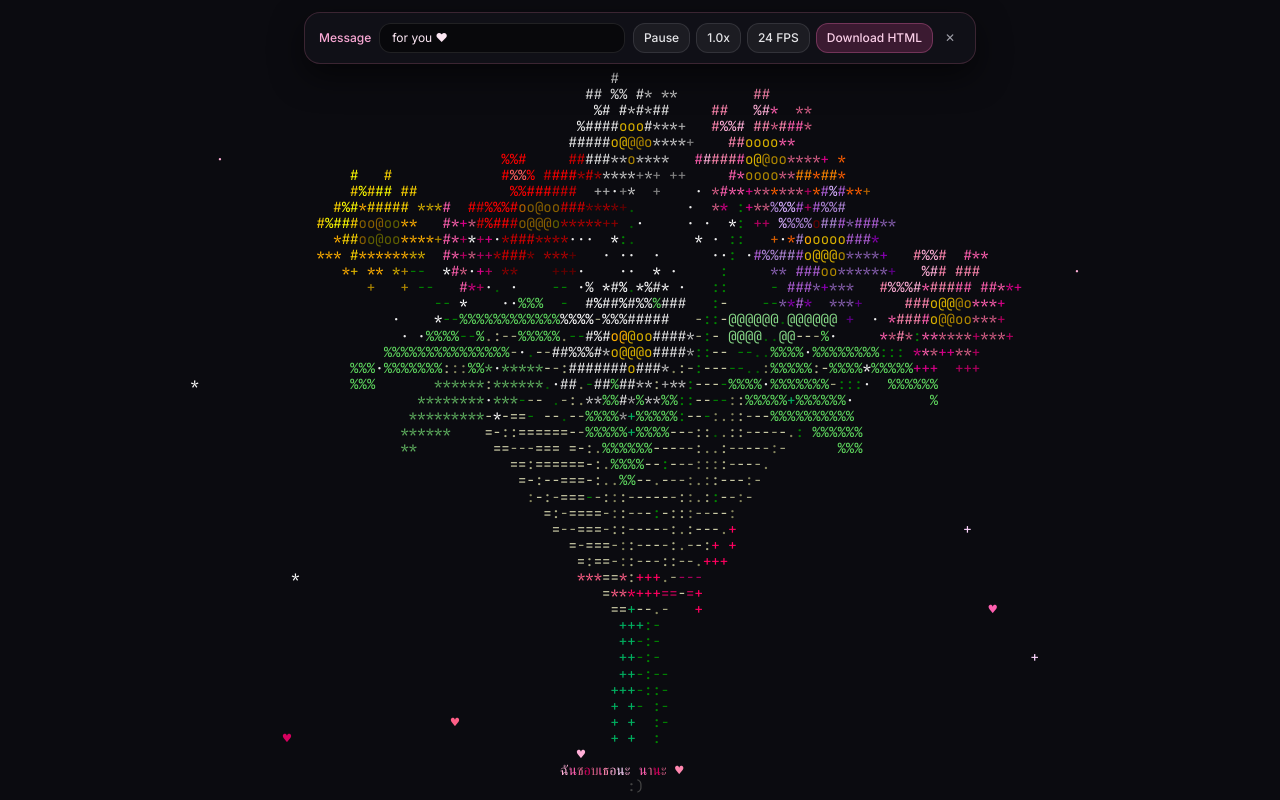
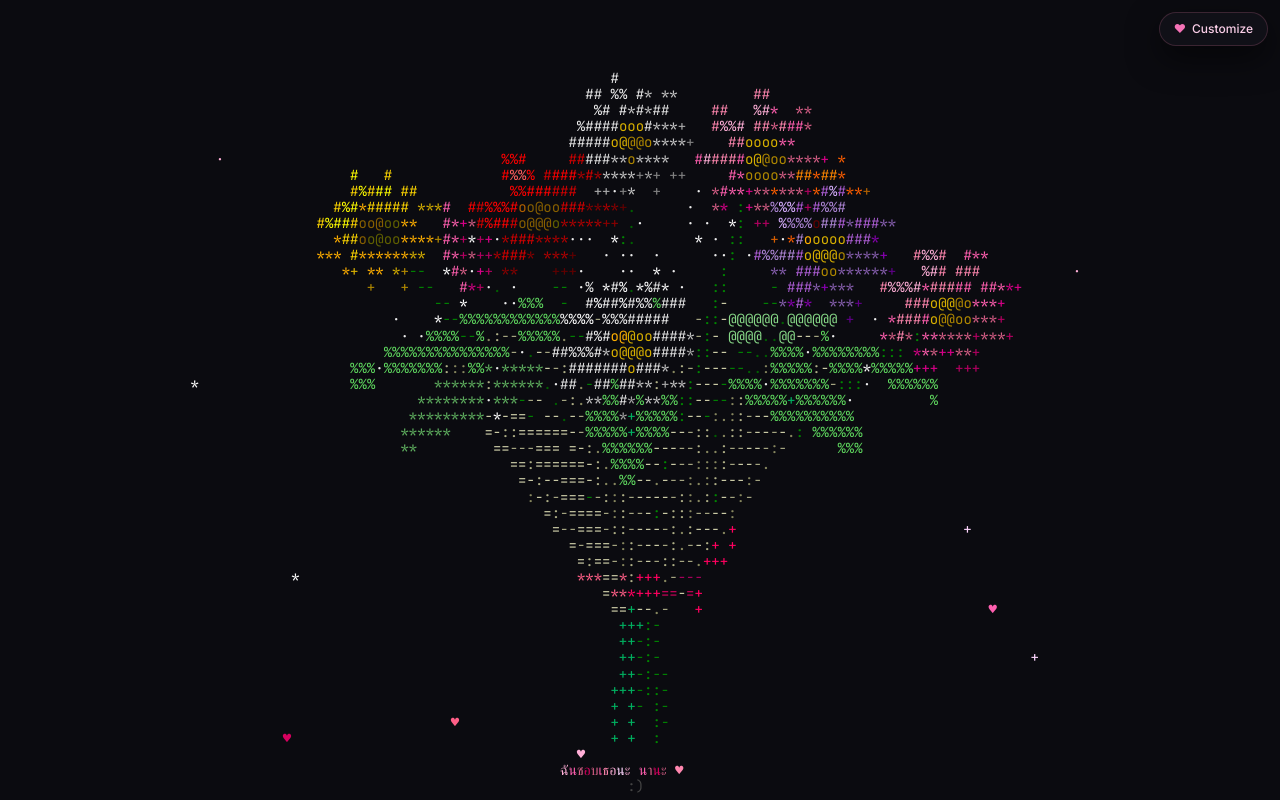
Before and after one commit to IloveJisoo69/ilovejisoo69.github.io, a plain HTML site: page index.html in a window 1280 px wide. Drawn offline with nearby package versions, Linux system fonts and the light colour scheme.

Commit message:
Swap customize button menu defaults

```diff
--- a/index.html
+++ b/index.html
@@ -3,7 +3,7 @@
 <head>
   <meta charset="UTF-8" />
   <meta name="viewport" content="width=device-width, initial-scale=1.0" />
-  <title>3D ASCII Flower Bouquet</title>
+  <title>Flower Bouquet For You</title>
   <script src="https://cdn.tailwindcss.com"></script>
   <link rel="preconnect" href="https://fonts.googleapis.com" />
   <link rel="preconnect" href="https://fonts.gstatic.com" crossorigin />
@@ -74,7 +74,7 @@
     id="open-controls-btn"
     type="button"
     title="Customize Bouquet"
-    class="hidden fixed top-3 right-3 z-30 glass-panel text-pink-200 hover:text-white hover:border-pink-400/50 transition-all rounded-full px-3.5 py-2 text-xs font-medium flex items-center gap-1.5 cursor-pointer"
+    class="fixed top-3 right-3 z-30 glass-panel text-pink-200 hover:text-white hover:border-pink-400/50 transition-all rounded-full px-3.5 py-2 text-xs font-medium flex items-center gap-1.5 cursor-pointer"
   >
     <span class="text-pink-400">♥</span>
     <span>Customize</span>
@@ -83,7 +83,7 @@
   <!-- Collapsible Floating Control Bar -->
   <aside
     id="control-bar"
-    class="fixed top-3 left-1/2 -translate-x-1/2 z-30 w-[94%] max-w-2xl glass-panel rounded-2xl px-3.5 py-2.5 transition-all duration-300"
+    class="hidden fixed top-3 left-1/2 -translate-x-1/2 z-30 w-[94%] max-w-2xl glass-panel rounded-2xl px-3.5 py-2.5 transition-all duration-300"
   >
     <div class="flex flex-wrap items-center justify-between gap-2">
       <!-- Custom Message Input -->
```
